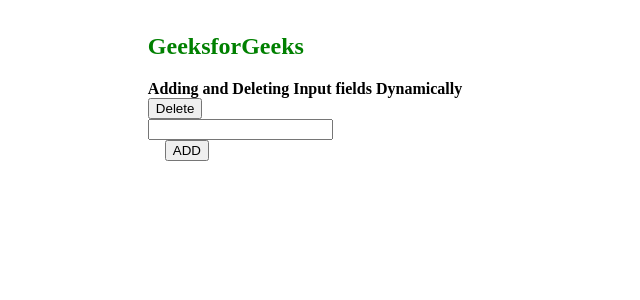
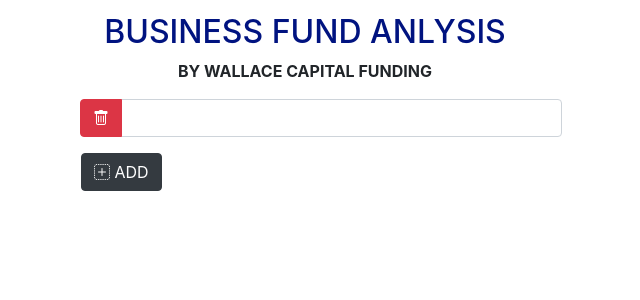
Before and after one commit to Ivan2911/BFA_Calculation, a Flask app: page / in a window 1280 px wide. Shown: the top 300 px of the page, without its empty margins (335-975 px from the left). Run offline with Flask 2, Linux system fonts and the light colour scheme; some libraries are stand-ins or nearby versions.

Commit message:
New Add dynamic

```diff
--- a/templates/base.html
+++ b/templates/base.html
@@ -1,12 +1,12 @@
 <!DOCTYPE html>
 <html>
     <head>
-        {% block head %}
             <title>{% block title %}{% endblock %}</title>
 
-            <link href="https://cdn.jsdelivr.net/npm/bootstrap@5.2.0/dist/css/bootstrap.min.css" rel="stylesheet" integrity="sha384-gH2yIJqKdNHPEq0n4Mqa/HGKIhSkIHeL5AyhkYV8i59U5AR6csBvApHHNl/vI1Bx" crossorigin="anonymous">
+            <link rel="stylesheet" href= "//maxcdn.bootstrapcdn.com/bootstrap/4.0.0/css/bootstrap.min.css">
+            <link rel="stylesheet" href="https://cdn.jsdelivr.net/npm/bootstrap-icons@1.3.0/font/bootstrap-icons.css">
             <script src="//ajax.googleapis.com/ajax/libs/jquery/3.2.1/jquery.min.js"></script>
-        {% endblock %}
+
     </head>
 
     <body>
--- a/templates/bfaCalc.html
+++ b/templates/bfaCalc.html
@@ -1,8 +1,15 @@
-{% extends "base.html" %}
+<!doctype html>
+<html lang="en">
 
-{% block title %}BFA{% endblock %}
+<head>
+	<title>Add or Remove Input Fields Dynamically</title>
+	<link rel="stylesheet" href=
+"//maxcdn.bootstrapcdn.com/bootstrap/4.0.0/css/bootstrap.min.css">
+	<link rel="stylesheet" href=
+"https://cdn.jsdelivr.net/npm/bootstrap-icons@1.3.0/font/bootstrap-icons.css">
+	<script src="//ajax.googleapis.com/ajax/libs/jquery/3.2.1/jquery.min.js">
+	</script>
 
-{% block head %}
 	<style>
 		body {
 			display: flex;
@@ -16,11 +23,11 @@
 			margin-left: 17px;
 		}
 	</style>
-{% endblock %}
+</head>
 
-{% block content %}
-<h2 style="color:green">GeeksforGeeks</h2>
-    <strong> Adding and Deleting Input fields Dynamically</strong>
+<body>
+	<h2 style="color:rgb(0, 19, 128)">BUSINESS FUND ANLYSIS</h2>
+	<strong> BY WALLACE CAPITAL FUNDING</strong>
 
 	<div style="width:40%;">
 
@@ -33,7 +40,6 @@
 								<button class="btn btn-danger"
 									id="DeleteRow" type="button">
 									<i class="bi bi-trash"></i>
-                                    Delete
 								</button>
 							</div>
 							<input type="text"
@@ -59,7 +65,7 @@
 			'<div id="row"> <div class="input-group m-3">' +
 			'<div class="input-group-prepend">' +
 			'<button class="btn btn-danger" id="DeleteRow" type="button">' +
-            '<i class="bi bi-trash"></i> Delete</button> </div>' +
+			'<i class="bi bi-trash"></i> </button> </div>' +
 			'<input type="text" class="form-control m-input"> </div> </div>';
 
 			$('#newinput').append(newRowAdd);
@@ -69,4 +75,6 @@
 			$(this).parents("#row").remove();
 		})
 	</script>
-{% endblock %}
+</body>
+
+</html>
```
Lines whose indentation alone changed are shown as unchanged.
